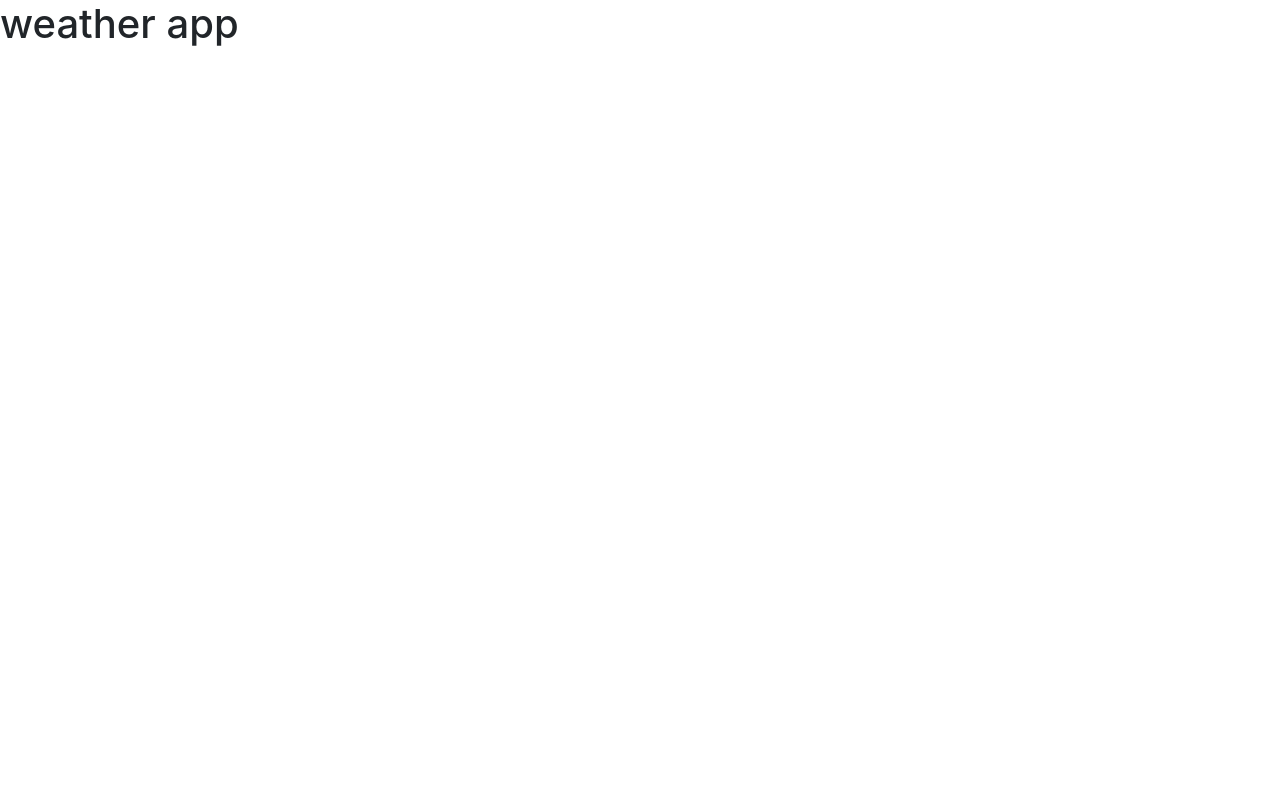
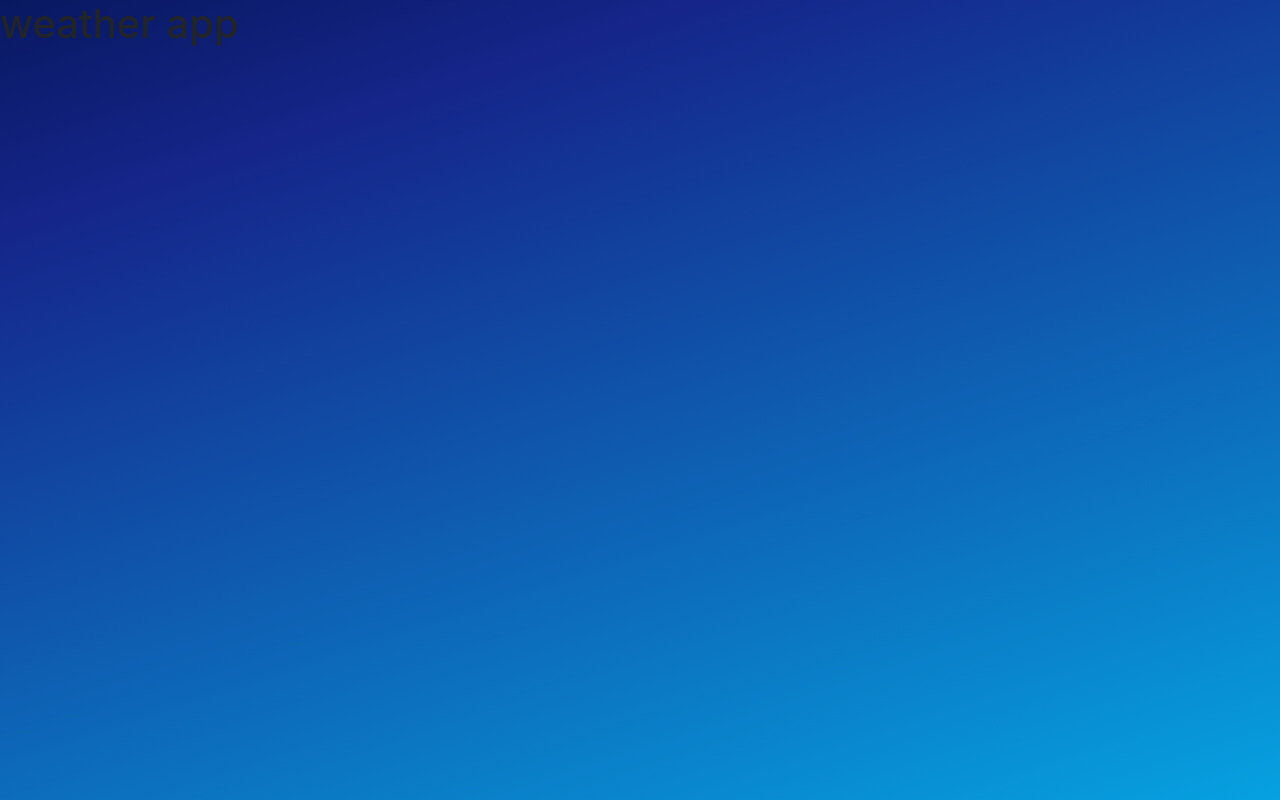
Before and after one commit to mehdi-torabiv/merchain, a Nuxt app: page / in a window 1280 px wide. Built offline with nearby package versions, Linux system fonts and the light colour scheme.

Commit message:
add prettierrc and create app.scss for global styles

```diff
--- /dev/null
+++ b/assets/style/scss/app.scss
@@ -0,0 +1,8 @@
+.background-color{
+  position: absolute;
+  background: rgb(8,24,96); background: linear-gradient(162deg, rgba(8,24,96,1)
+  0%, rgba(21,37,138,1) 19%, rgba(6,161,224,1) 100%);
+  width: 100%;
+  height: 100%;
+  background-attachment: fixed;
+}
--- a/layouts/default.vue
+++ b/layouts/default.vue
@@ -1,5 +1,9 @@
 <template>
-  <div>
+  <div class="background-color">
     <Nuxt />
   </div>
 </template>
+
+<style lang="scss">
+
+</style>
--- a/nuxt.config.js
+++ b/nuxt.config.js
@@ -17,6 +17,7 @@ export default {
 
   // Global CSS: https://go.nuxtjs.dev/config-css
   css: [
+    '~/assets/style/scss/app.scss'
   ],
 
   // Plugins to run before rendering page: https://go.nuxtjs.dev/config-plugins
```
Also changed, not shown: 1 other file (tests, documents, lock files or other folders).
